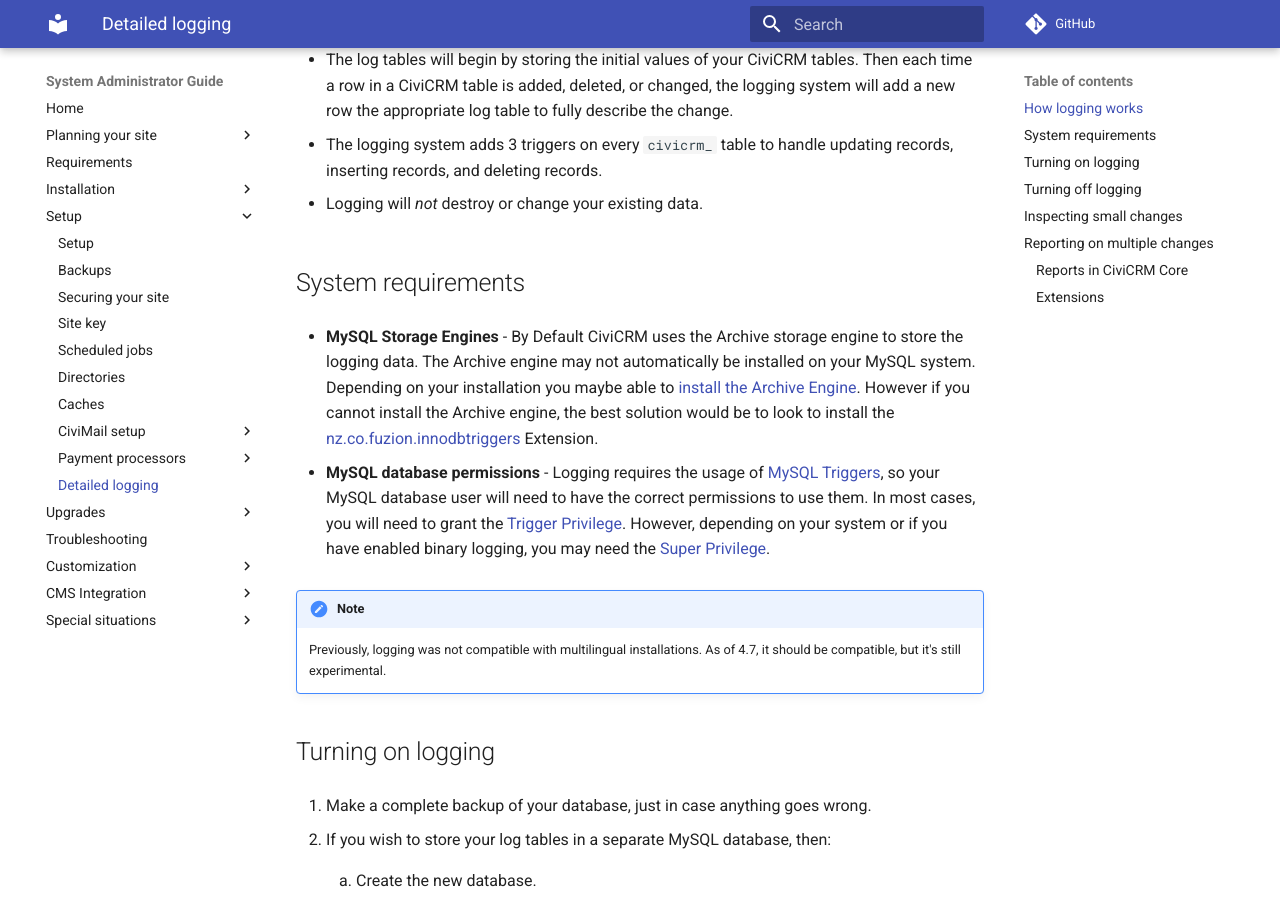
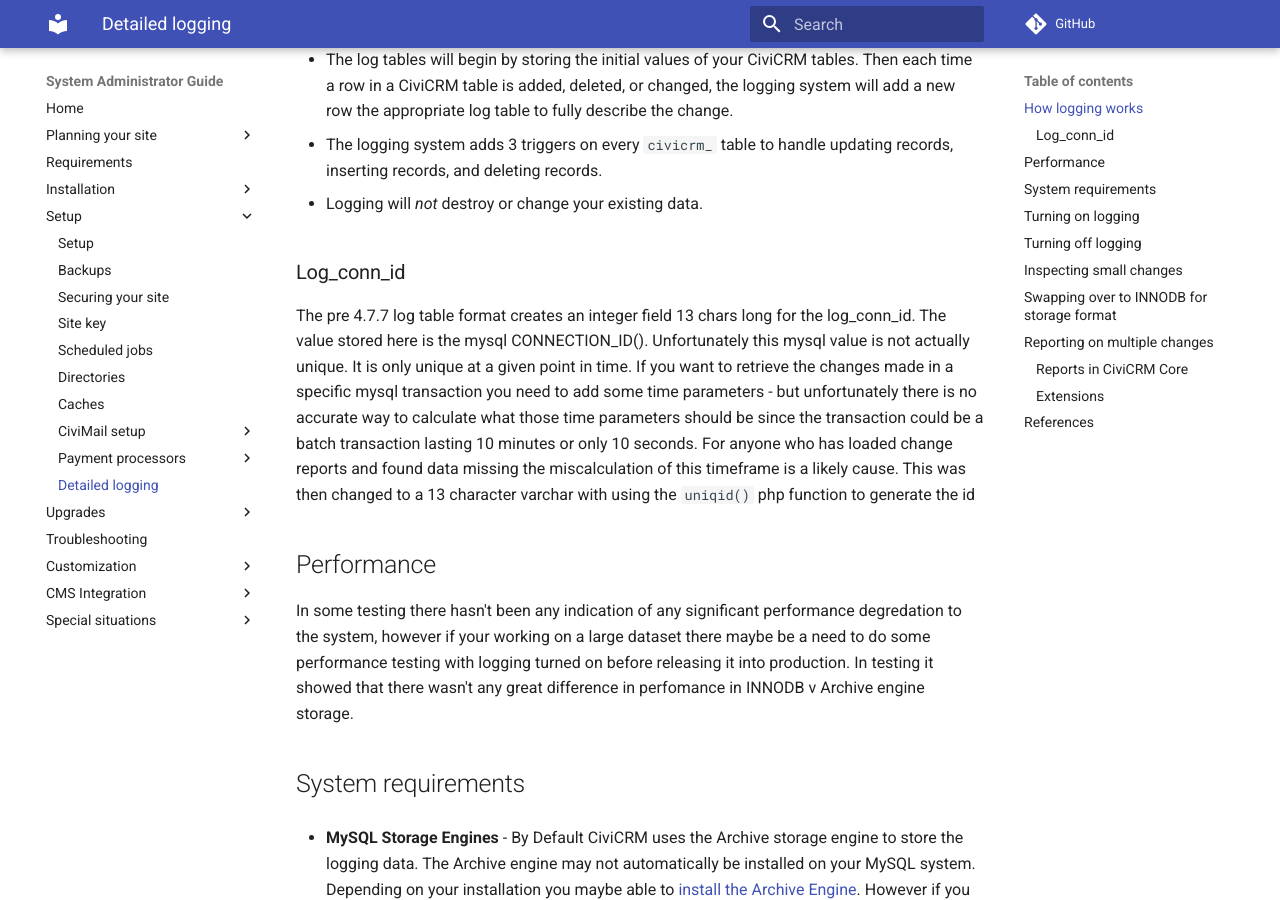
Before and after one commit to civicrm/civicrm-sysadmin-guide, an MkDocs documentation site: the page built from docs/setup/logging.md, in a window 1280 px wide and 900 px high, scrolled down 770 px. Built offline with MkDocs 1.6.1 and Material for MkDocs 9.7.7, drawn with Linux system fonts in a browser that asks for light colours; comment, search, counter and statistics services are not loaded; old or Windows-style settings are respelled for this version of MkDocs; some of the changed text lies outside the part shown.

Commit message:
Resolve #86 by important content from Eileen's blog post

````diff
--- a/docs/setup/logging.md
+++ b/docs/setup/logging.md
@@ -19,6 +19,13 @@ Detailed logging (aka "logging") allows you to maintain a full history of *all*
 
 * Logging will _not_ destroy or change your existing data.
 
+### Log_conn_id
+
+The pre 4.7.7 log table format creates an integer field 13 chars long for the log_conn_id. The value stored here is the mysql CONNECTION_ID(). Unfortunately this mysql value is not actually unique. It is only unique at a given point in time. If you want to retrieve the changes made in a specific mysql transaction you need to add some time parameters - but unfortunately there is no accurate way to calculate what those time parameters should be since the transaction could be a batch transaction lasting 10 minutes or only 10 seconds. For anyone who has loaded change reports and found data missing the miscalculation of this timeframe is a likely cause. This was then changed to a 13 character varchar with using the `uniqid()` php function to generate the id
+
+## Performance
+
+In some testing there hasn't been any indication of any significant performance degredation to the system, however if your working on a large dataset there maybe be a need to do some performance testing with logging turned on before releasing it into production. In testing it showed that there wasn't any great difference in perfomance in INNODB v Archive engine storage.
 
 ## System requirements
 
@@ -69,6 +76,19 @@ If you want to turn on logging again, after it's been off for some time, you can
 
 1. For one update, click **Update** to view the fields that were updated.
 
+## Swapping over to INNODB for storage format
+
+While INNODB is a better option for most sites and the changed `log_conn_id` methodology is better for all it wasn't a change I wanted to put in the upgrade script, for the simple reason it could take a while. Converting and altering all the log tables on a large site is likely to require a planned outage - so instead of imposing that change we settled for
+
+1. new sites turning on logging would use the new `log_conn_id` format
+
+2. new sites turning on logging could get the INNODB table format and indexes by implementing a hook. The hook is implemented in this [extension](https://github.com/eileenmcnaughton/nz.co.fuzion.innodbtriggers/blob/master/innodbtriggers.php) and sites could opt to install that extension or add a similar hook before turning on logging if they choose
+
+3. existing sites can migrate to the new `log_conn_id` by running an api function (probably by drush or similar) ```php civicrm_api3('System', 'updatelogtables', array())```;
+
+4. existing sites can do a one way conversion to INNODB format by adding a hook per above prior to running that command.
+
+5. sites that wish to revert to ARCHIVE would need to do that through mysql - there is no process for this & it seems unlikely to be a good idea.
 
 ## Reporting on multiple changes
 
@@ -85,3 +105,7 @@ If you want to turn on logging again, after it's been off for some time, you can
 ### Extensions
 
 * The [Extended Logging Report](http://civicrm.org/extensions/extended-logging-report) offers some additional features over the built in reports which are designed to find out about individual transactions and don't cope with Batch or long running transactions. The extended logging report allows you to view all email address changes made this month (for example) or to see the changes made by an import job.
+
+## References
+
+There is a good write up on how logging is enabled the purpose in this [blog post](https://civicrm.org/blog/eileen/who-did-what-when).
````
